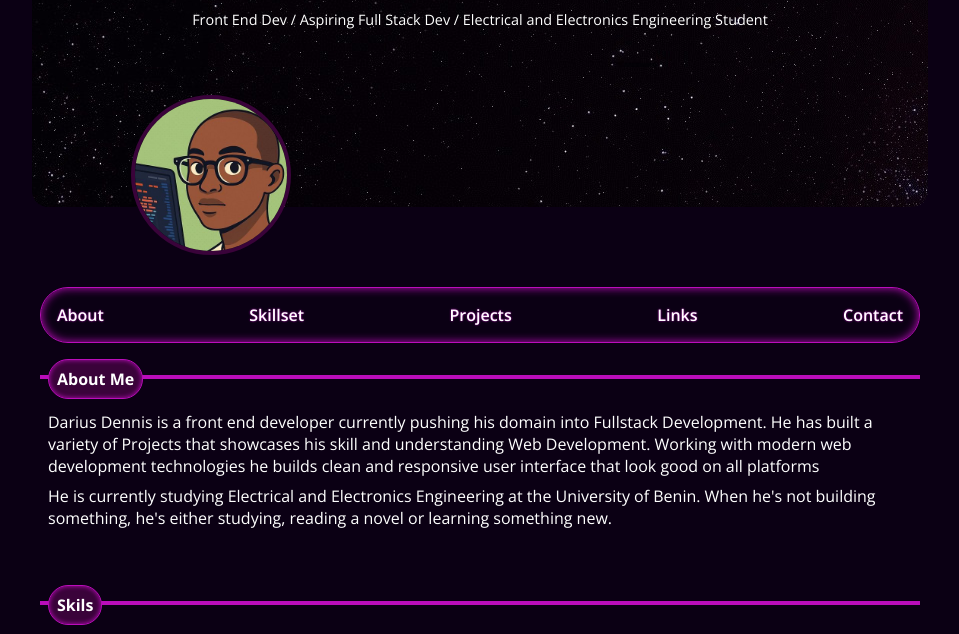
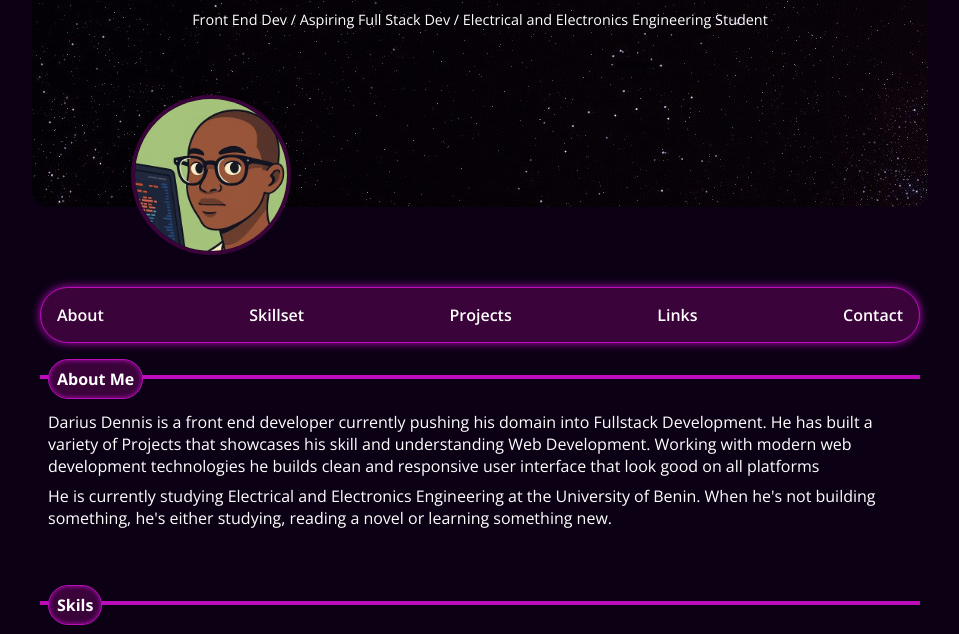
Before and after one commit to ddennis18/dariusdennis-webspace, a plain HTML site: page index.html in a window 1280 px wide. Shown: the part 93-727 px from the top of the page, without its empty margins (160-1119 px from the left). Drawn offline with nearby package versions, Linux system fonts and the light colour scheme.

Commit message:
fixed styling

```diff
--- a/style.css
+++ b/style.css
@@ -38,10 +38,9 @@ nav {
   padding: 16px;
   margin: 32px 0;
   border-radius: 32px;
-  backdrop-filter: blur(5px);
+  background-color: var(--secondary);
   border: 1px solid var(--tertiary);
-  box-shadow: inset 0px 0px 10px var(--tertiary);
-  text-shadow: 0px 0px 2px var(--tertiary);
+  box-shadow: 0px 0px 10px var(--tertiary);
 }
 
 .nav-list a {
```
